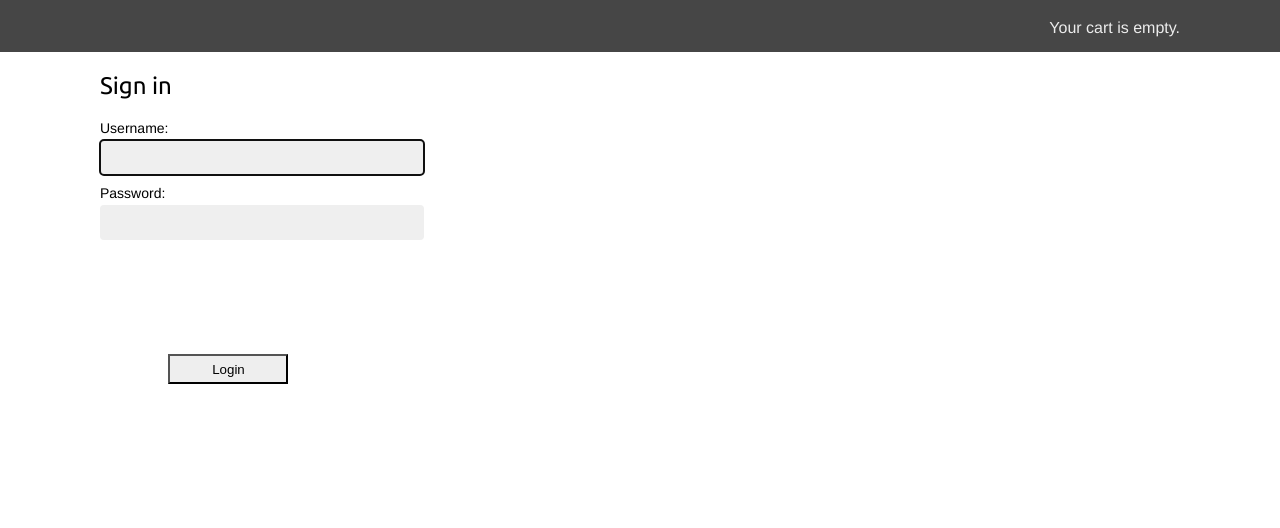
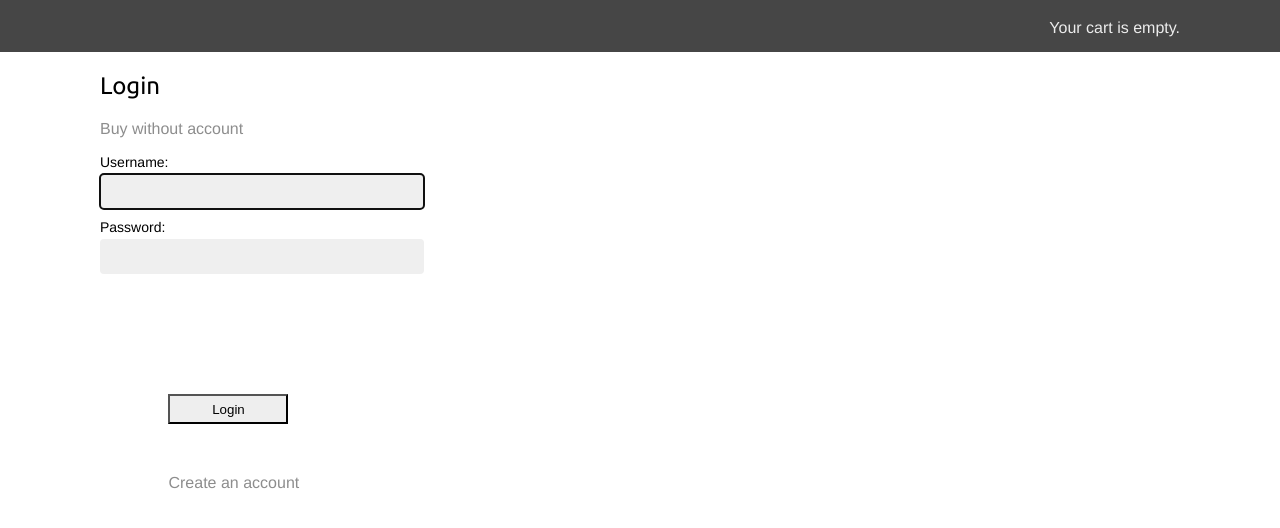
Before and after one commit to Luanna110/Project---online_shop, a Django app: page /users/login/ in a window 1280 px wide. Shown: the part 46-574 px from the top of the page. Run offline with Django 4.2, Linux system fonts and the light colour scheme; parts of the project's set-up code (start-up, migrations or seed data) failed here and were passed over.

Commit message:
login and sign-up panel updated

```diff
--- a/Online_Shop/settings.py
+++ b/Online_Shop/settings.py
@@ -133,6 +133,6 @@ MEDIA_ROOT = os.path.join(BASE_DIR, 'media/')
 
 CART_SESSION_ID = 'cart'
 
-LOGIN_REDIRECT_URL = '/'
+LOGIN_REDIRECT_URL = '/cart/'
 LOGOUT_REDIRECT_URL = '/'
 LOGIN_URL = '/users/login/'
--- a/shop/static/css/base.css
+++ b/shop/static/css/base.css
@@ -97,6 +97,7 @@ table.cart img {
     width:180px;
 }
 
+
 tbody td.num {
     text-align:right;
 }
@@ -126,10 +127,15 @@ form p input {
     color:#666;
     border-radius:4px;
 }
+.bttn {
+    position:fixed;
+    top:65%;
+
+}
 
 .btn {
-    position: absolute;
-    top:50%;
+    position:fixed;
+    top:55%;
     background-color:#eeeeee;
     min-height:30px;
     min-width: 120px;
--- a/users/templates/login.html
+++ b/users/templates/login.html
@@ -1,10 +1,13 @@
 {% extends "shop/base.html" %}
 
 {% block content %}
-  <h2>Sign in</h2>
+  <h2>Login</h2>
+  <a href="{% url "orders:order_create" %}" class="butt">Buy without account</a>
   <form method="post">
     {% csrf_token %}
     {{ form.as_p }}
+     <a href="/users/sign-up/" class="bttn">Create an account</a>
+
     <button type="submit" class="btn">Login</button>
   </form>
 {% endblock %}
```
Also changed, not shown: users/views.py (line endings or trailing spaces).
